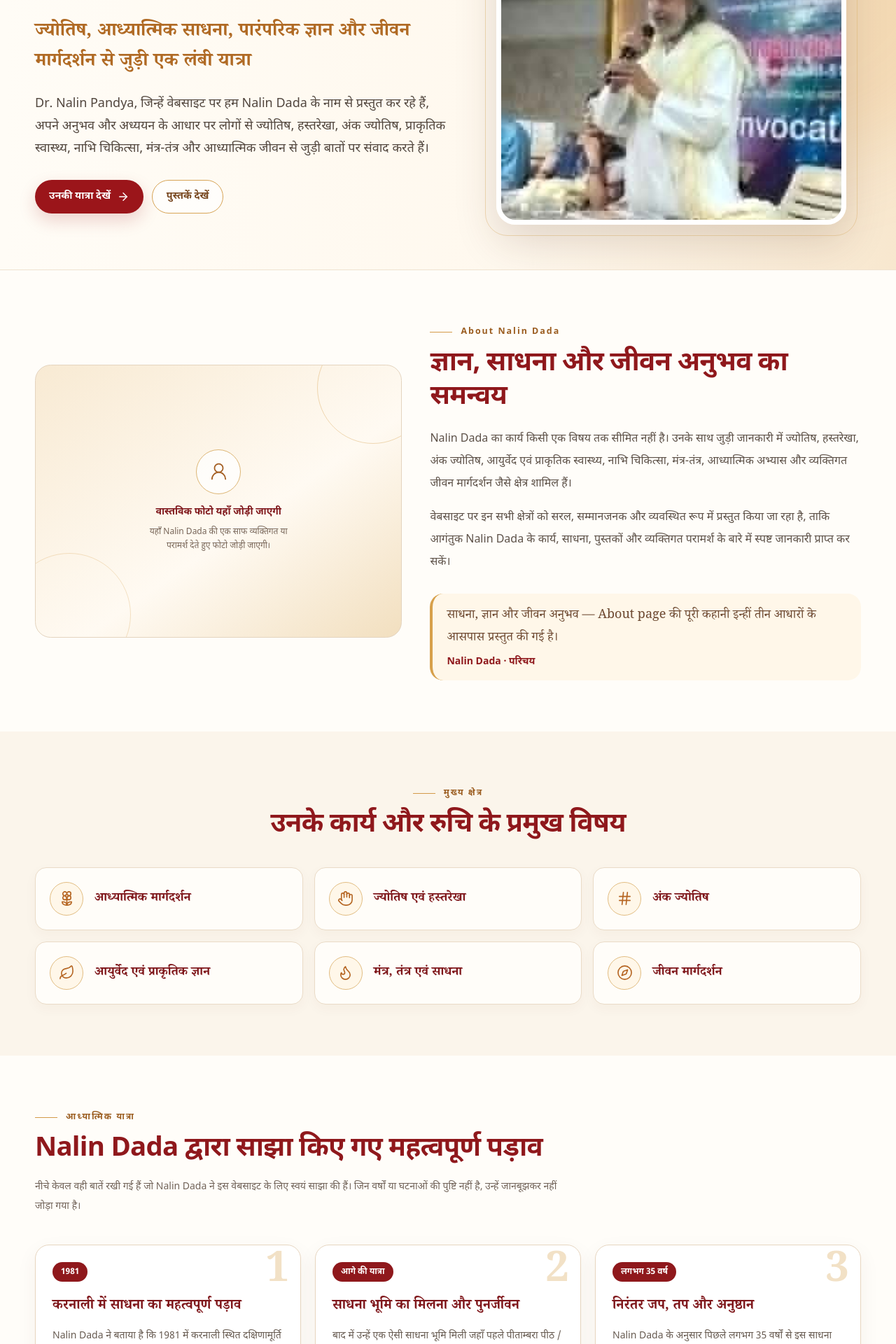
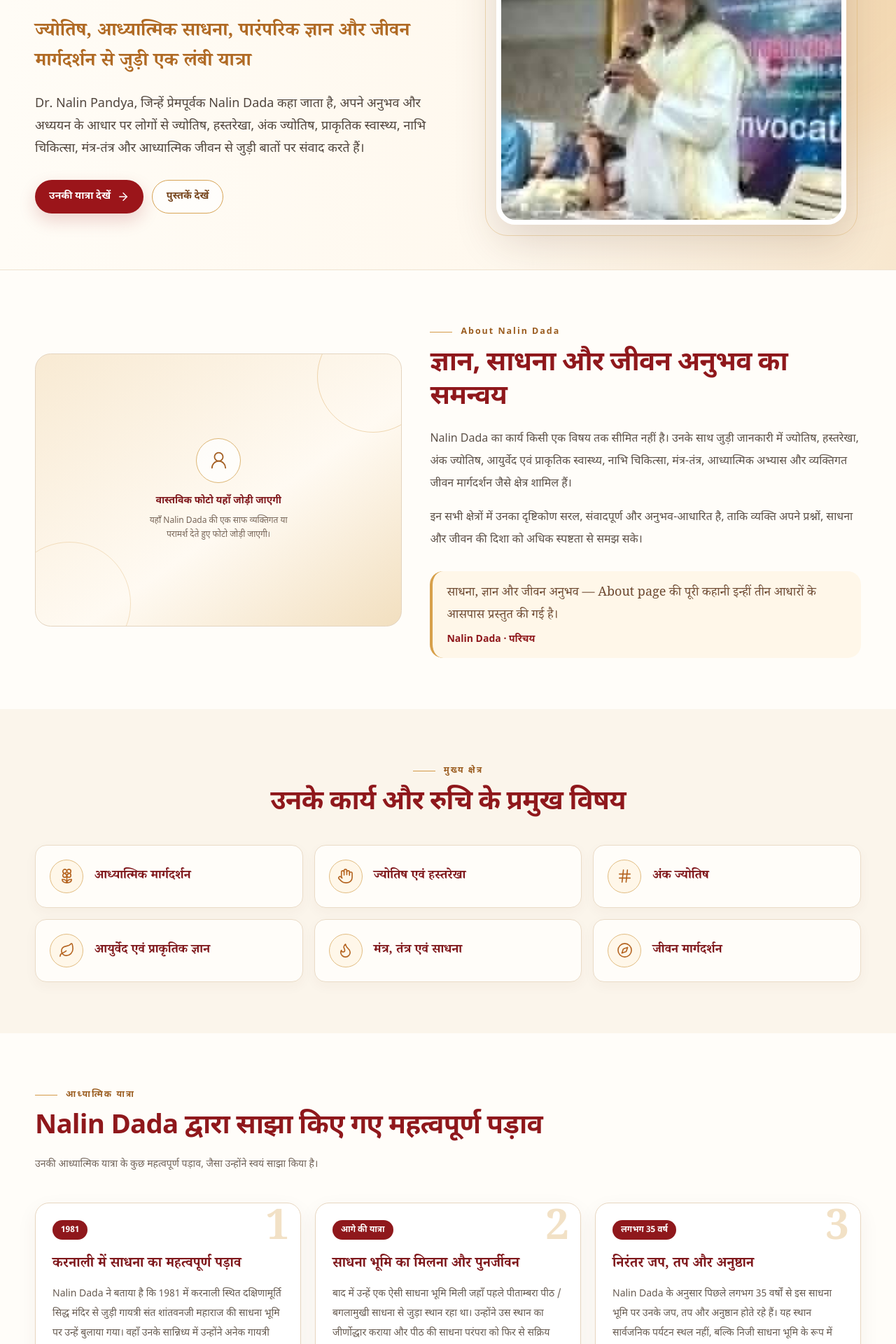
Before and after one commit to dhruvintejani/nalin_dada, a React (Vite) app: page /about in a window 1280 px wide. Shown: the part 260-2180 px from the top of the page at 70% size. Built offline with nearby package versions, Linux system fonts and the light colour scheme.

Commit message:
Polish About page client-facing copy

```diff
--- a/src/pages/About.tsx
+++ b/src/pages/About.tsx
@@ -77,7 +77,7 @@ const About = () => (
             ज्योतिष, आध्यात्मिक साधना, पारंपरिक ज्ञान और जीवन मार्गदर्शन से जुड़ी एक लंबी यात्रा
           </h2>
           <p className="mt-5 max-w-[720px] text-base leading-8 text-[#51463e] md:text-lg">
-            Dr. Nalin Pandya, जिन्हें वेबसाइट पर हम Nalin Dada के नाम से प्रस्तुत कर रहे हैं, अपने अनुभव और अध्ययन के आधार पर लोगों से ज्योतिष, हस्तरेखा, अंक ज्योतिष, प्राकृतिक स्वास्थ्य, नाभि चिकित्सा, मंत्र-तंत्र और आध्यात्मिक जीवन से जुड़ी बातों पर संवाद करते हैं।
+            Dr. Nalin Pandya, जिन्हें प्रेमपूर्वक Nalin Dada कहा जाता है, अपने अनुभव और अध्ययन के आधार पर लोगों से ज्योतिष, हस्तरेखा, अंक ज्योतिष, प्राकृतिक स्वास्थ्य, नाभि चिकित्सा, मंत्र-तंत्र और आध्यात्मिक जीवन से जुड़ी बातों पर संवाद करते हैं।
           </p>
           <div className="mt-7 flex flex-wrap gap-3">
             <a href="#journey" className="button-primary">
@@ -114,7 +114,7 @@ const About = () => (
             Nalin Dada का कार्य किसी एक विषय तक सीमित नहीं है। उनके साथ जुड़ी जानकारी में ज्योतिष, हस्तरेखा, अंक ज्योतिष, आयुर्वेद एवं प्राकृतिक स्वास्थ्य, नाभि चिकित्सा, मंत्र-तंत्र, आध्यात्मिक अभ्यास और व्यक्तिगत जीवन मार्गदर्शन जैसे क्षेत्र शामिल हैं।
           </p>
           <p className="mt-4 text-base leading-8 text-[#5d5148]">
-            वेबसाइट पर इन सभी क्षेत्रों को सरल, सम्मानजनक और व्यवस्थित रूप में प्रस्तुत किया जा रहा है, ताकि आगंतुक Nalin Dada के कार्य, साधना, पुस्तकों और व्यक्तिगत परामर्श के बारे में स्पष्ट जानकारी प्राप्त कर सकें।
+            इन सभी क्षेत्रों में उनका दृष्टिकोण सरल, संवादपूर्ण और अनुभव-आधारित है, ताकि व्यक्ति अपने प्रश्नों, साधना और जीवन की दिशा को अधिक स्पष्टता से समझ सके।
           </p>
 
           <div className="mt-7 rounded-[1.2rem] border-l-4 border-[#d7a04b] bg-[#fff7e9] px-5 py-4">
@@ -156,7 +156,7 @@ const About = () => (
           <div className="eyebrow">आध्यात्मिक यात्रा</div>
           <h2 className="section-title mt-3">Nalin Dada द्वारा साझा किए गए महत्वपूर्ण पड़ाव</h2>
           <p className="mt-4 text-sm leading-7 text-[#716359]">
-            नीचे केवल वही बातें रखी गई हैं जो Nalin Dada ने इस वेबसाइट के लिए स्वयं साझा की हैं। जिन वर्षों या घटनाओं की पुष्टि नहीं है, उन्हें जानबूझकर नहीं जोड़ा गया है।
+            उनकी आध्यात्मिक यात्रा के कुछ महत्वपूर्ण पड़ाव, जैसा उन्होंने स्वयं साझा किया है।
           </p>
         </div>
 
@@ -195,7 +195,7 @@ const About = () => (
           <div className="eyebrow">पुस्तकें और लेखन</div>
           <h2 className="section-title mt-3">विभिन्न विषयों पर लिखित कार्य</h2>
           <p className="mt-5 max-w-[760px] text-base leading-8 text-[#5d5148]">
-            Nalin Dada की पुस्तकों के उपलब्ध फोटो से स्पष्ट है कि उनका लेखन ज्योतिष, अंक ज्योतिष, स्वास्थ्य, प्राकृतिक उपचार, आयुर्वेद, वास्तु, मंत्र-तंत्र, साधना और जीवनोपयोगी विषयों तक फैला हुआ है। अंतिम वेबसाइट में वास्तविक पुस्तक-कवर फोटो जोड़े जाएंगे।
+            Nalin Dada का लेखन ज्योतिष, अंक ज्योतिष, स्वास्थ्य, प्राकृतिक उपचार, आयुर्वेद, वास्तु, मंत्र-तंत्र, साधना और जीवनोपयोगी विषयों तक फैला हुआ है।
           </p>
           <Link to="/books" className="button-secondary mt-6">
             पुस्तकों का पेज देखें <BookOpen size={18} /> <ArrowRight size={17} />
```
